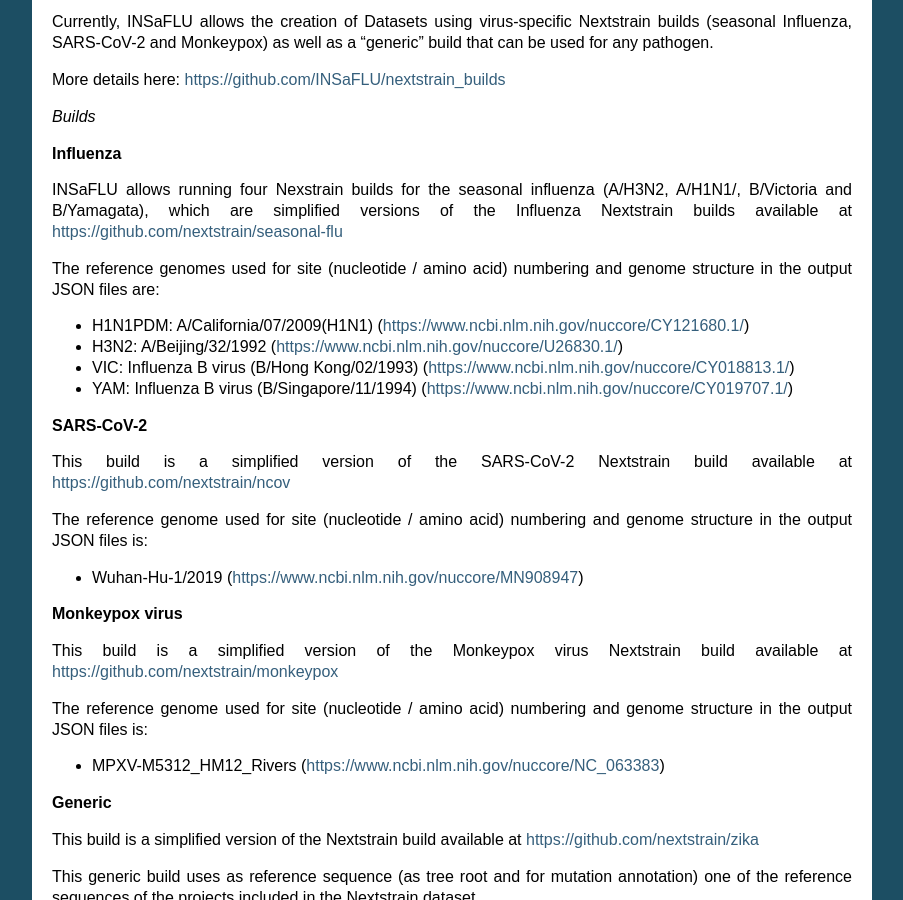
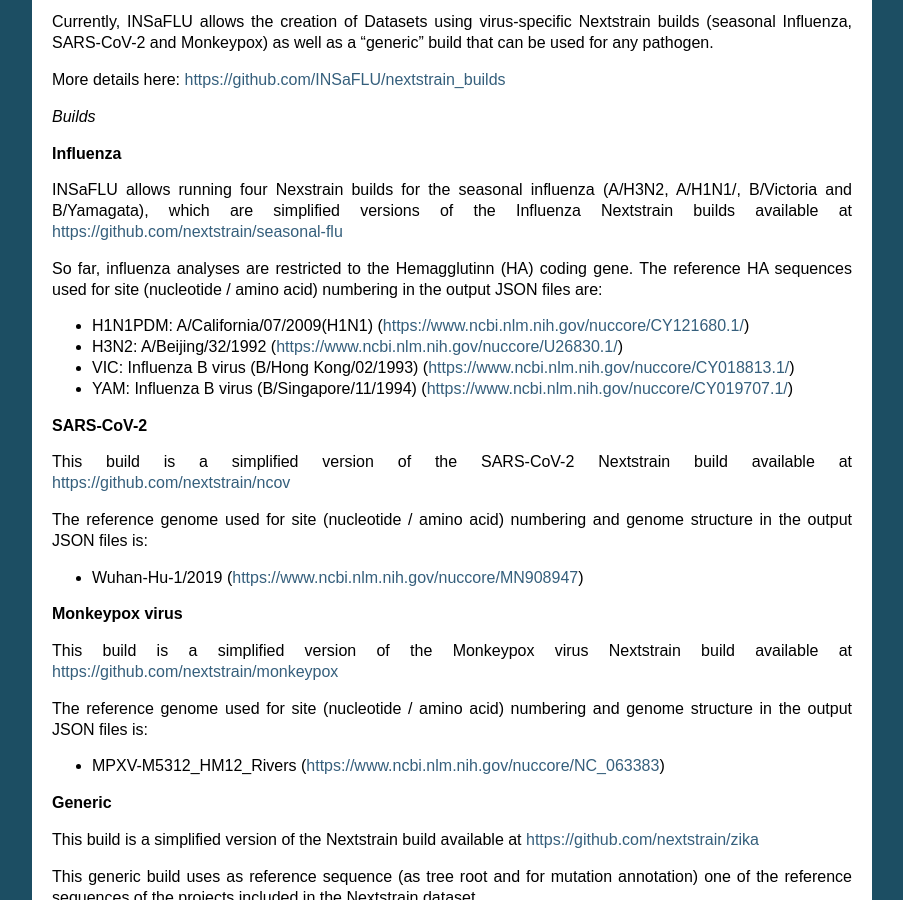
Before and after one commit to INSaFLU/insaflu_docs, a Sphinx documentation site: the page built from docs/data_analysis.rst, in a window 1280 px wide and 900 px high, scrolled down 11724 px. Shown: the whole window, without its empty margins (198-1101 px from the left). Built offline with Sphinx 7.4.7, drawn with Linux system fonts in a browser that asks for light colours; formulas are drawn with MathJax 3.

Commit message:
Correct HA

```diff
--- a/docs/data_analysis.rst
+++ b/docs/data_analysis.rst
@@ -446,7 +446,7 @@
 
 INSaFLU allows running four Nexstrain builds for the seasonal influenza (A/H3N2, A/H1N1/, B/Victoria and B/Yamagata), which are simplified versions of the Influenza Nextstrain builds available at https://github.com/nextstrain/seasonal-flu
 
-The reference genomes used for site (nucleotide  / amino acid) numbering and genome structure in the output JSON files are:
+So far, influenza analyses are restricted to the Hemagglutinn (HA) coding gene. The reference HA sequences used for site (nucleotide  / amino acid) numbering in the output JSON files are:
 
 - H1N1PDM: A/California/07/2009(H1N1) (https://www.ncbi.nlm.nih.gov/nuccore/CY121680.1/)
 - H3N2: A/Beijing/32/1992 (https://www.ncbi.nlm.nih.gov/nuccore/U26830.1/)
```
